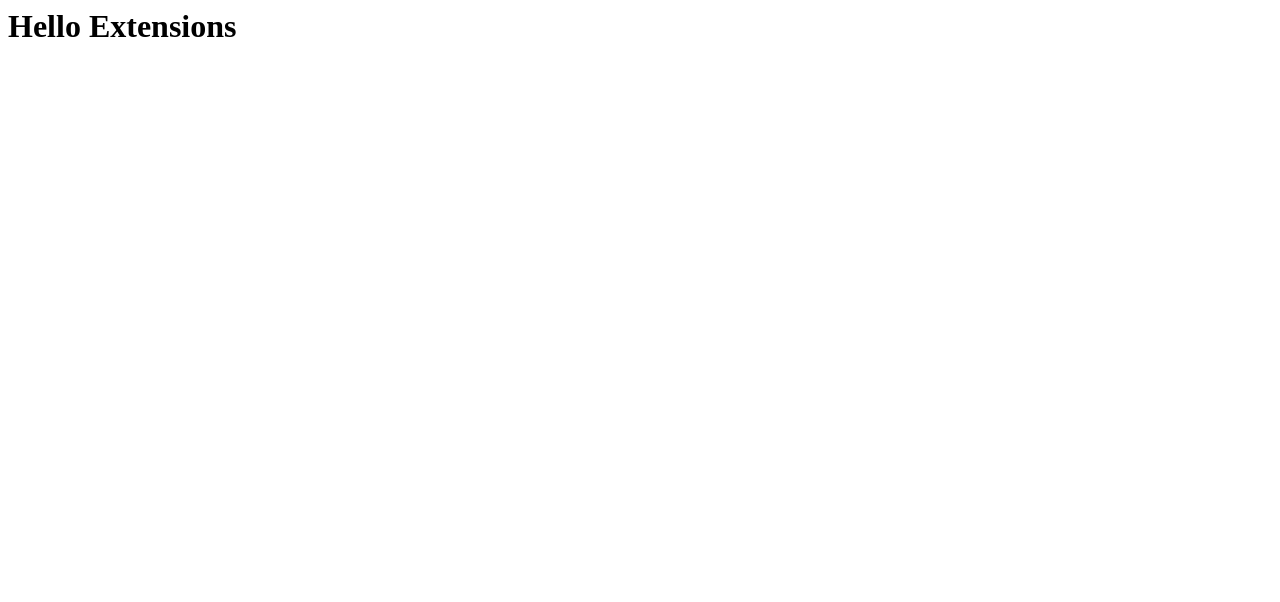
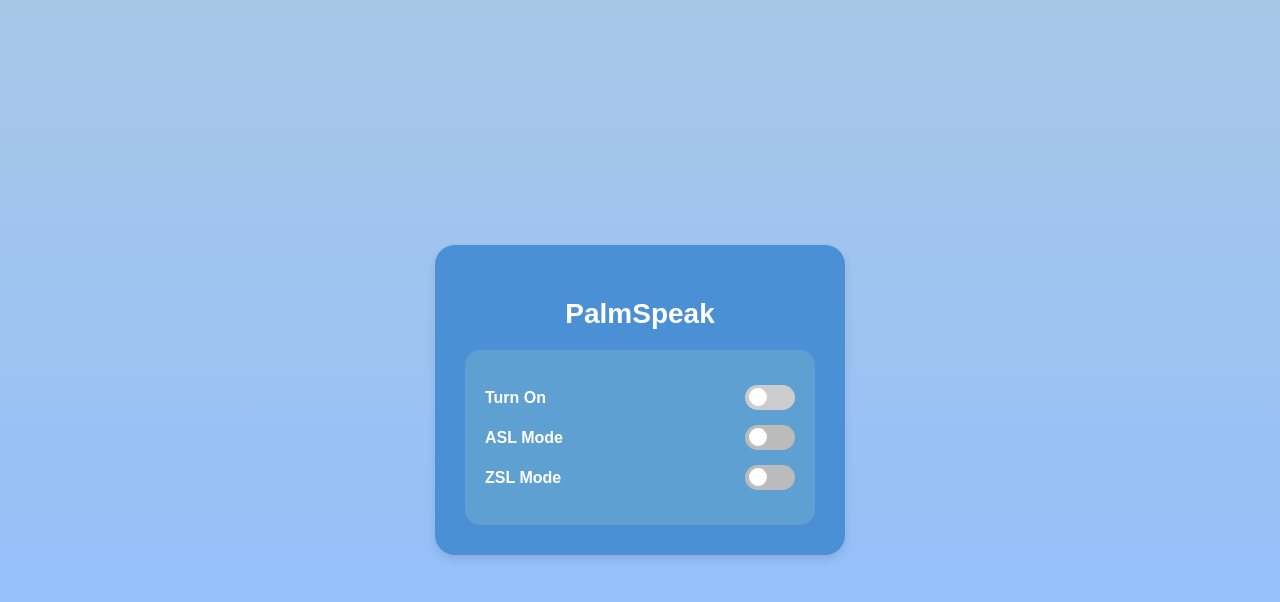
Before and after one commit to Shelaz01/palmspeak, a browser extension: page interface.html in a window 1280 px wide. Drawn offline with Linux system fonts and the light colour scheme.

Commit message:
frontend

```diff
--- /dev/null
+++ b/content.js
@@ -0,0 +1,2 @@
+// Placeholder for content script functionality
+console.log("Content script loaded!");
--- a/interface.html
+++ b/interface.html
@@ -1,6 +1,39 @@
-<html>
-  <body>
-    <h1>Hello Extensions</h1>
-    <script src="popup.js"></script>
-  </body>
+<!DOCTYPE html>
+<html lang="en">
+<head>
+    <meta charset="UTF-8">
+    <meta name="viewport" content="width=device-width, initial-scale=1.0">
+    <link rel="stylesheet" href="styles.css">
+</head>
+<body>
+    <div class="container">
+        <!-- Heading directly in the body -->
+        <h2 class="title">PalmSpeak</h2>
+        <div class="control-panel">
+            <div class="switch-group">
+                <label class="switch-label">Turn On</label>
+                <label class="switch">
+                    <input id="turn-on" type="checkbox">
+                    <span class="slider"></span>
+                </label>
+            </div>
+            <div class="switch-group">
+                <label class="switch-label">ASL Mode</label>
+                <label class="switch">
+                    <input id="asl-switch" type="checkbox" disabled>
+                    <span class="slider"></span>
+                </label>
+            </div>
+            <div class="switch-group">
+                <label class="switch-label">ZSL Mode</label>
+                <label class="switch">
+                    <input id="zsl-switch" type="checkbox" disabled>
+                    <span class="slider"></span>
+                </label>
+            </div>
+        </div>
+    </div>
+
+    <script src="script.js"></script>
+</body>
 </html>
--- a/popup.js
+++ /dev/null
@@ -1 +0,0 @@
-console.log("This is a popup!")
--- /dev/null
+++ b/script.js
@@ -0,0 +1,9 @@
+const turnOnSwitch = document.getElementById("turn-on");
+const aslSwitch = document.getElementById("asl-switch");
+const zslSwitch = document.getElementById("zsl-switch");
+
+turnOnSwitch.addEventListener("change", function () {
+    const isOn = turnOnSwitch.checked;
+    aslSwitch.disabled = !isOn;
+    zslSwitch.disabled = !isOn;
+});
--- /dev/null
+++ b/styles.css
@@ -0,0 +1,106 @@
+/* General Body Styling */
+body {
+    font-family: Arial, sans-serif;
+    margin: 0;
+    padding: 0;
+    border-radius: 20px;
+    background: linear-gradient(to bottom, #a7c7e7, #8fbdff); /* Gradient blue background */
+    display: flex;
+    justify-content: center;
+    align-items: center;
+    height: 100vh;
+}
+
+/* Container to Center Content */
+.container {
+    background-color: #4b8fd4; /* Light blue background */
+    border-radius: 20px; /* Rounded corners for the container */
+    box-shadow: 0 4px 8px rgba(0, 0, 0, 0.1);
+    padding: 30px;
+    width: 350px;
+    text-align: center;
+}
+
+/* Title Styling (now a heading) */
+.title {
+    font-size: 28px;
+    color: white;
+    margin-bottom: 20px;
+    font-weight: bold;
+}
+
+/* Control Panel Styling */
+.control-panel {
+    background: #5fa0d3; /* Lighter blue background */
+    border-radius: 15px;
+    padding: 20px;
+    text-align: left;
+}
+
+/* Switch Group (Label + Switch) Styling */
+.switch-group {
+    display: flex;
+    align-items: center;
+    margin: 15px 0;
+}
+
+/* Switch Label Styling */
+.switch-label {
+    font-weight: bold;
+    color: white;
+    margin-right: 15px;
+    flex: 1;
+}
+
+/* Switch Styling */
+.switch {
+    position: relative;
+    display: inline-block;
+    width: 50px;
+    height: 25px;
+}
+
+.switch input {
+    opacity: 0;
+    width: 0;
+    height: 0;
+}
+
+.slider {
+    position: absolute;
+    cursor: pointer;
+    top: 0;
+    left: 0;
+    right: 0;
+    bottom: 0;
+    background-color: #ccc;
+    transition: 0.4s;
+    border-radius: 15px;
+}
+
+.slider:before {
+    position: absolute;
+    content: "";
+    height: 18px;
+    width: 18px;
+    left: 4px;
+    bottom: 4px;
+    background-color: white;
+    transition: 0.4s;
+    border-radius: 50%;
+}
+
+/* Checked State of the Switch */
+input:checked + .slider {
+    background-color: #4caf50; /* Green when checked */
+}
+
+input:checked + .slider:before {
+    transform: translateX(25px);
+}
+
+/* Disabled Switch (Grayed Out) */
+.switch input:disabled + .slider {
+    background-color: #bbb;
+    cursor: not-allowed;
+}
```
Also changed, not shown: background.js (added), images/icon128.png (added), images/icon16.png (added), images/icon32.png (added), images/icon48.png (added), manifest.json.
